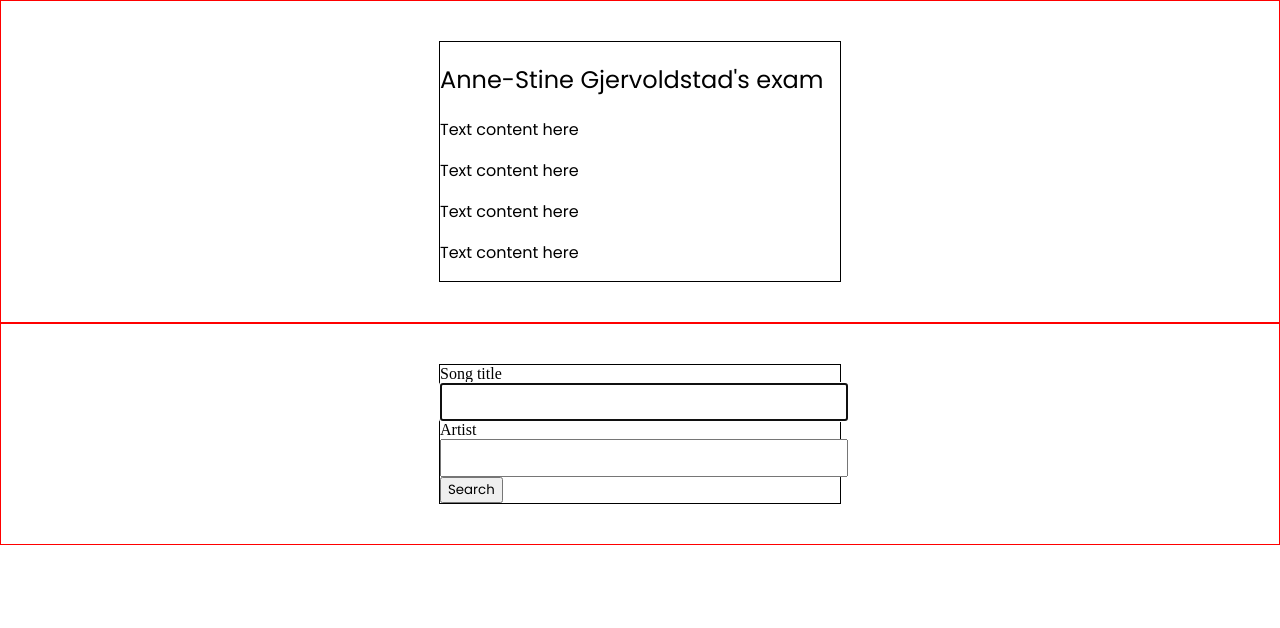
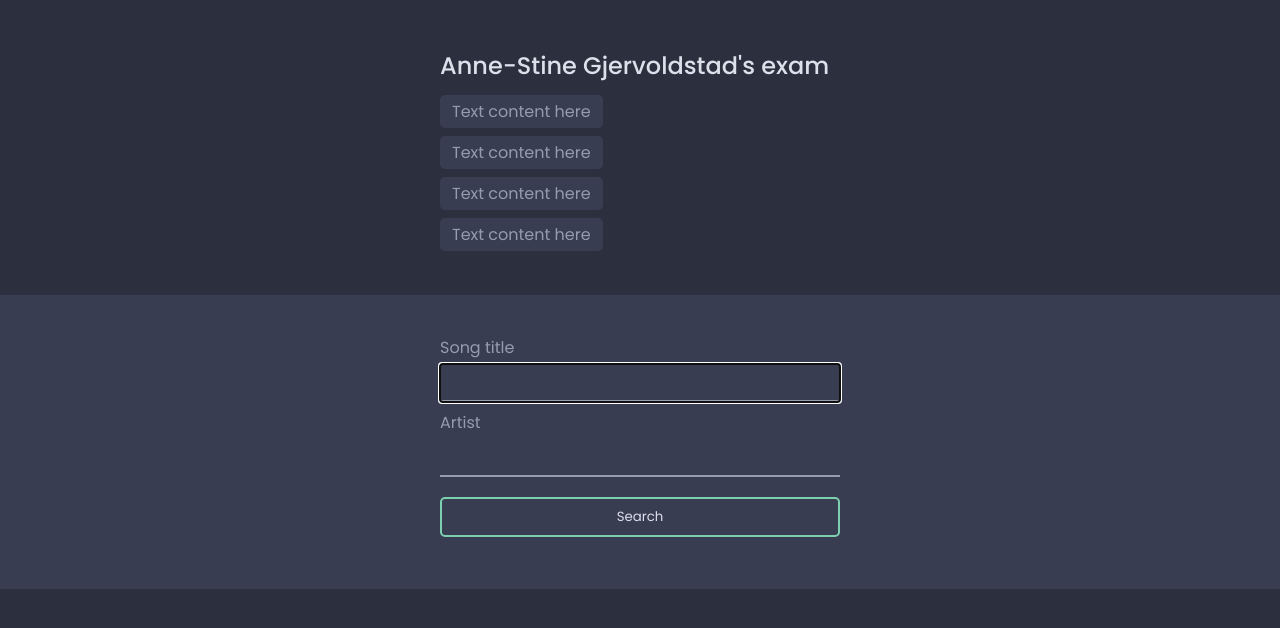
Before and after one commit to anne-stine/Anne-Stine-Gjervoldstad-js-test, a plain HTML site: page index.html in a window 1280 px wide. Drawn offline with Linux system fonts and the light colour scheme.

Commit message:
Bug fix and styling

```diff
--- a/index.html
+++ b/index.html
@@ -13,7 +13,7 @@
      <link href="https://fonts.googleapis.com/css2?family=Poppins:wght@400;500&display=swap" rel="stylesheet">
 </head>
 <body>
-    <section>
+    <section id="hero">
         <div class="container">
             <h1></h1>
             <p class="p-empty"></p>
--- a/js.js
+++ b/js.js
@@ -109,7 +109,7 @@ console.log(getCircleArea())
 // 11) Use addEventListener to listen for a click. The callback should turn the
 //     event target's text into a different color.
 
-document.body.addEventListener("click", (e) => {e.target.style.color = "blue"})
+document.querySelector("#hero").addEventListener("click", (e) => {e.target.style.color = "#ffcc99"})
 
 // 12) Create a for loop that console logs all the even numbers up to 22 not
 //     including 0.
@@ -178,7 +178,7 @@ titleInput.focus()
 const renderLyrics = async () =>
 {
     /* Remove previous results if any */
-    if (document.contains(document.querySelector(".results"))){document.querySelector("#results").remove()}
+    if (document.contains(document.querySelector(".results"))){document.querySelector(".results").remove()}
 
     /* Grab input values */
     let title = titleInput.value
--- a/style.css
+++ b/style.css
@@ -2,34 +2,93 @@ html, body
 {
     margin: 0;
     padding: 0;
+    background: #2b2f3e;
 }
 
-h1, h2, h3, p, button, input
+h1, h2, h3, p, button, label, input
 {
     font-family: "Poppins", sans-serif;
     font-weight: 400;
+    color: #959cad;
+    margin: 0;
+}
+
+h1, h2, h3
+{
+    padding: .5rem 0;
+    color: #dce0eb;
+    font-weight: 500;
 }
 
 section
 {
-    padding: 40px 0;
-    border: 1px solid red;
+    padding: 40px 16px;
 }
 
 .container
 {
     max-width: 400px;
     margin: 0 auto;
-    border: 1px solid;
+
+    display: flex;
+    flex-direction: column;
 }
 
-input
+input[type=text]
 {
-    width: 100%;
-    height: 2rem;
+    flex: 1;
+    padding: .5rem;
+    margin: .25rem 0 .5rem;
+
+    background: none;
+    border: none;
+    border-bottom: 2px solid #959cad;
+    color: #dce0eb;
+}
+
+button
+{
+    padding: .5rem;
+    border-radius: 5px;
+    margin: .75rem 0;
+
+    background: none;
+    border: 2px solid #7ccfaf;
+    color: #dce0eb;
+    transition: all .3s;
+}
+
+button:hover
+{
+    border: 2px solid #dce0eb;
+}
+
+#hero p
+{
+    background: #383d52;
+    border-radius: 5px;
+    padding: .25rem .75rem;
+    margin: .25rem 0;
+    width: fit-content;
 }
 
 #lyrics h2, #lyrics h3
 {
     text-transform: capitalize;
 }
+
+#lyrics h3
+{
+    margin-bottom: 1rem;
+}
+
+#lyrics
+{
+    background: #383d52;
+}
+
+#lyrics h2
+{
+    margin-top: 1rem;
+    border-bottom: 1px solid #5d6577;
+}
```
